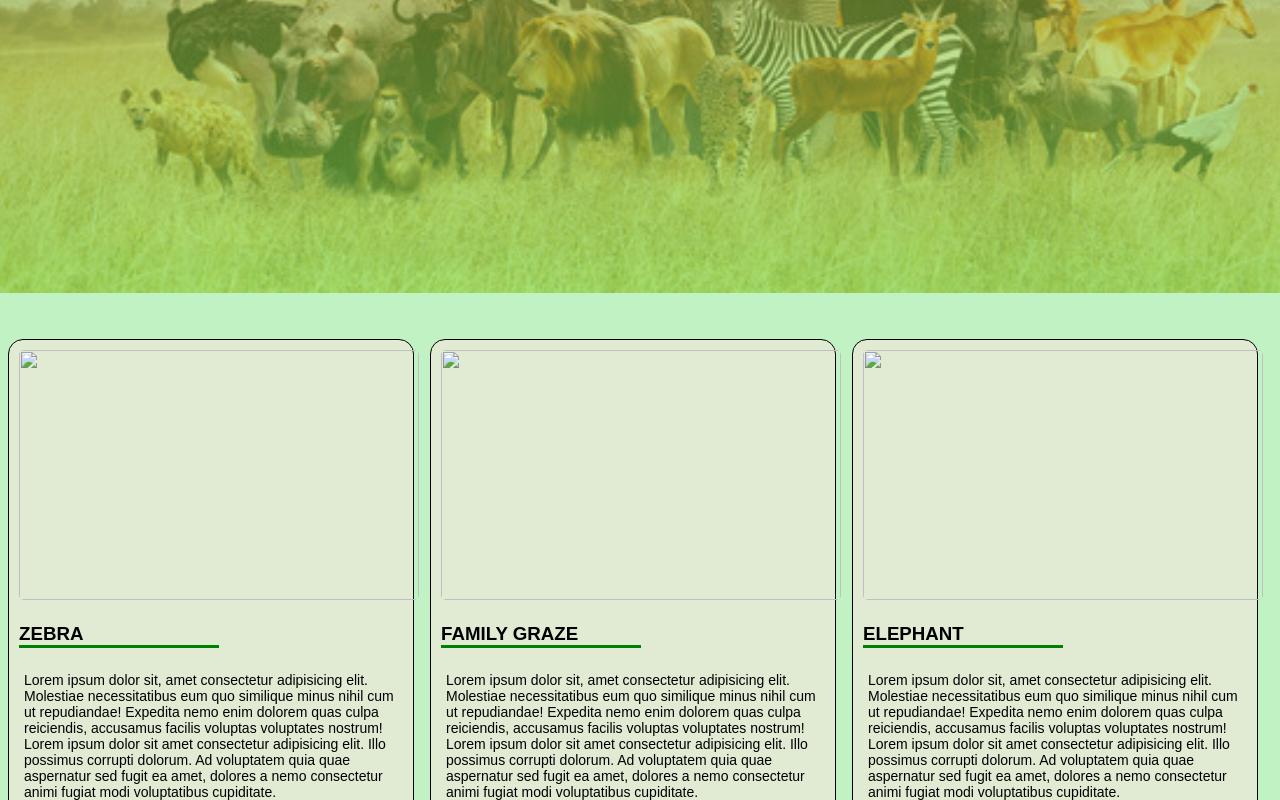
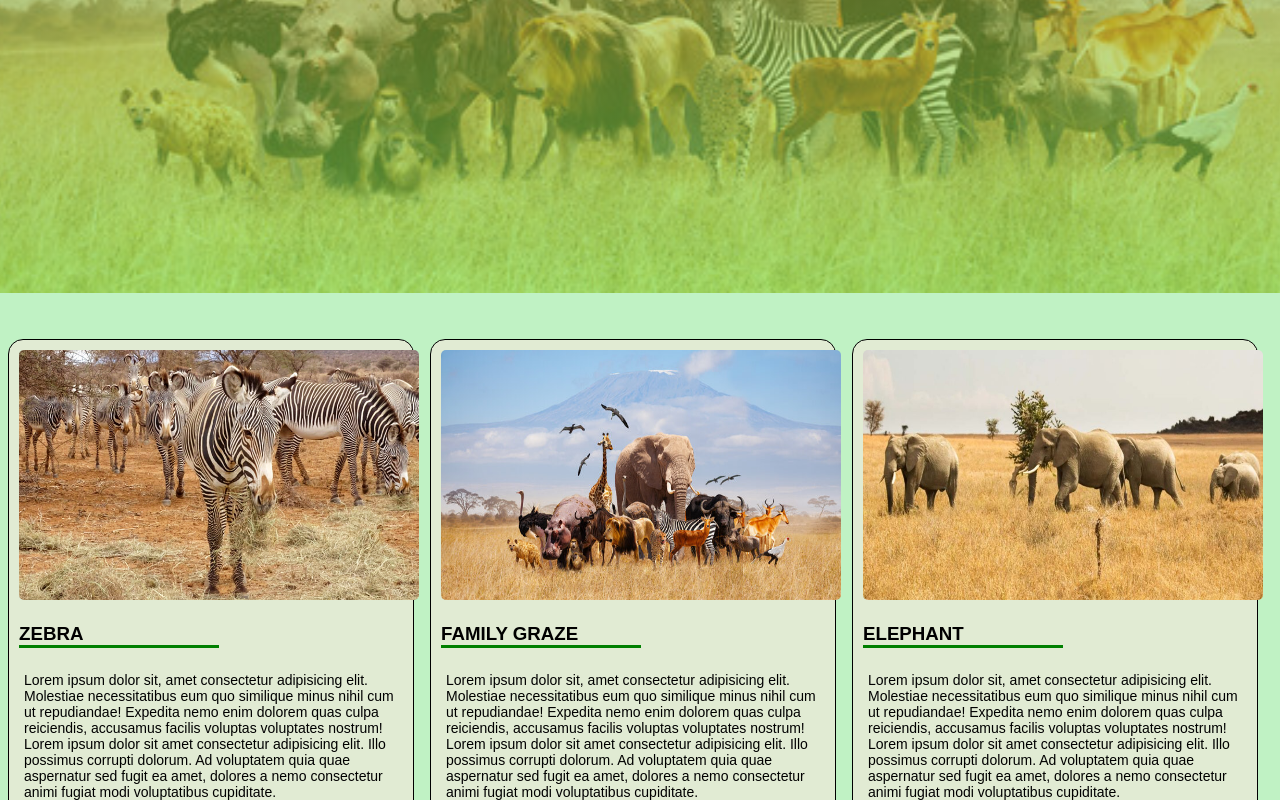
Before and after one commit to ScriptMasco/website, a plain HTML site: page index.html in a window 1280 px wide. Shown: the part 547-1347 px from the top of the page. Drawn offline with Linux system fonts and the light colour scheme; the site is published under a folder, as on GitHub Pages, so addresses that start at the root find nothing.

Commit message:
index.html

```diff
--- a/index.html
+++ b/index.html
@@ -59,7 +59,7 @@
     <section class="bodywrapper">
         <div class="sec1">
             <div class="imgwrapper">
-                <img src="/img/zebby.jpg" alt="" class="pic">
+                <img src="img/zebby.jpg" alt="" class="pic">
             </div>
             <div>
                 <h3 class="book">ZEBRA</h3>
@@ -76,7 +76,7 @@
         <!--END OF SECTION ONE-->
         <div class="sec1">
             <div class="imgwrapper">
-                <img src="/img/animals choir.jpg" alt="" class="pic">
+                <img src="img/animals choir.jpg" alt="" class="pic">
             </div>
             <div>
                 <h3 class="book">FAMILY GRAZE</h3>
@@ -93,7 +93,7 @@
         <!--END OF SECTION TWO-->
         <div class="sec1">
             <div class="imgwrapper">
-                <img src="/img/elephan.jpg" alt="" class="pic">
+                <img src="img/elephan.jpg" alt="" class="pic">
             </div>
             <div>
                 <h3 class="book">ELEPHANT</h3>
```
